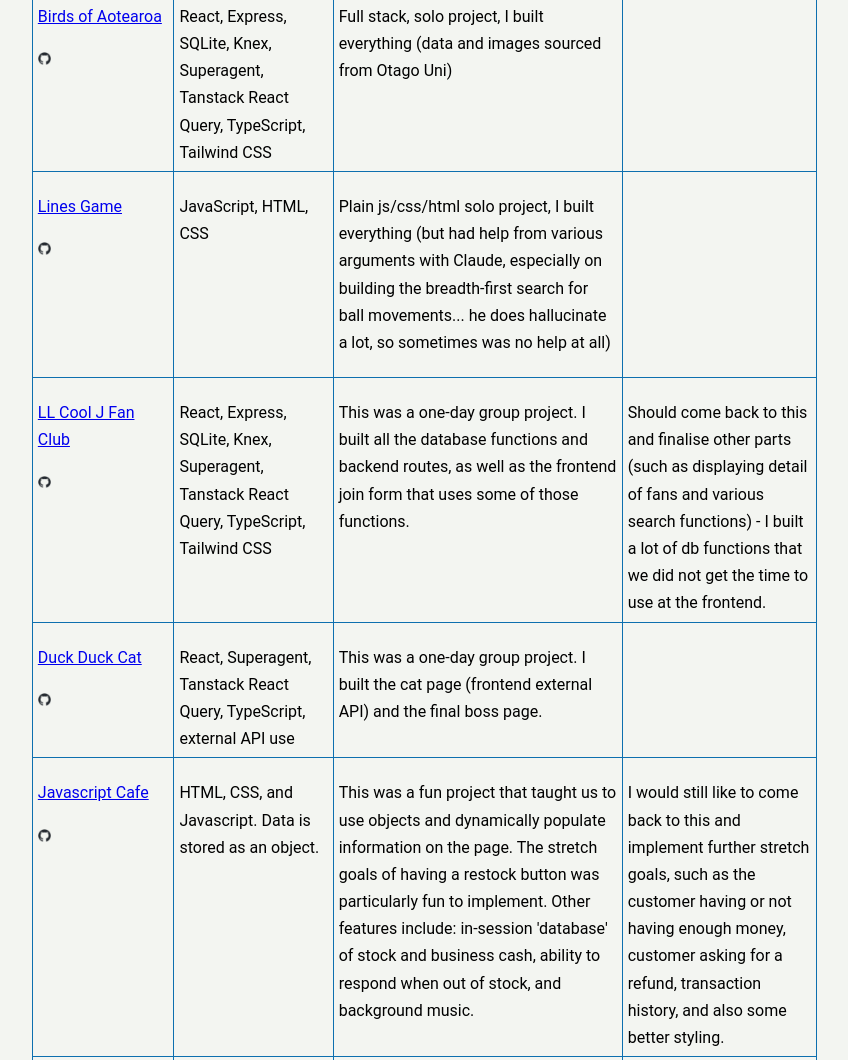
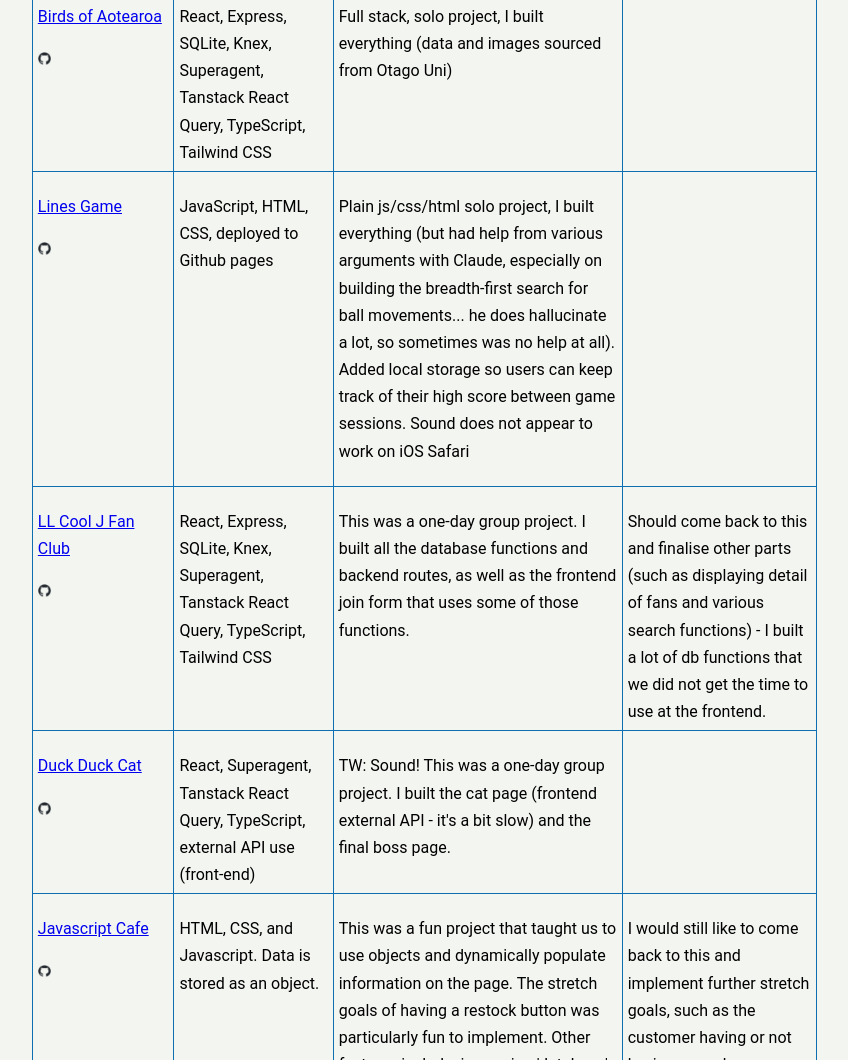
Before and after one commit to Lana-L/lana-l.github.io, a plain HTML site: page projects.html in a window 1280 px wide. Shown: the part 702-1762 px from the top of the page, without its empty margins (292-1140 px from the left). Drawn offline with Linux system fonts and the light colour scheme.

Commit message:
update lines project info

```diff
--- a/projects.html
+++ b/projects.html
@@ -82,13 +82,13 @@
               <td></td>
             </tr>
 
-                        <tr>
+            <tr>
               <td>
                 <p><a href="./lines-game/"  target="_blank">Lines Game</a></p> <a href="https://github.com/Lana-L/lines-game" target="_blank"><img src="github-mark.png" style="width: 1vw" /></a>
               </td>
-              <td>JavaScript, HTML, CSS</td>
+              <td>JavaScript, HTML, CSS, deployed to Github pages</td>
               <td>
-                <p>Plain js/css/html solo project, I built everything (but had help from various arguments with Claude, especially on building the breadth-first search for ball movements... he does hallucinate a lot, so sometimes was no help at all)</p>
+                <p>Plain js/css/html solo project, I built everything (but had help from various arguments with Claude, especially on building the breadth-first search for ball movements... he does hallucinate a lot, so sometimes was no help at all). Added local storage so users can keep track of their high score between game sessions. Sound does not appear to work on iOS Safari</p>
               </td>
               <td></td>
             </tr>
@@ -110,9 +110,9 @@
               <td>
                 <p><a href="https://duck-duck-cat-tohora-2025.devacademy.nz/"  target="_blank">Duck Duck Cat</a></p> <a href="https://github.com/tohora-2025/duck-duck-cat" target="_blank"><img src="github-mark.png" style="width: 1vw" /></a>
               </td>
-              <td>React, Superagent, Tanstack React Query, TypeScript, external API use</td>
+              <td>React, Superagent, Tanstack React Query, TypeScript, external API use (front-end)</td>
               <td>
-                <p>This was a one-day group project. I built the cat page (frontend external API) and the final boss page.</p>
+                <p>TW: Sound! This was a one-day group project. I built the cat page (frontend external API - it's a bit slow) and the final boss page.</p>
               </td>
               <td></td>
             </tr>
@@ -194,7 +194,7 @@
 
             <tr>
               <td><p><a href="./javascript-carnival/dress-the-clown/dress-the-clown.html" target="_blank">Dress the Clown</a></p> <a href="https://github.com/Lana-L/javascript-carnival/tree/main/dress-the-clown" target="_blank"><img src="github-mark.png" style="width: 1vw" /></td>
-              <td>HTML, CSS, and Javascript</td>
+              <td>Javascript (all CSS and HTML was provided)</td>
               <td>
                 <p>This is a simple 'game' where you use the keyboard arrow keys to interact with the image. A 'save this image' button is also included, but this was pre-built for us. Main learning here was how to catch keypress events.</p>
               </td>
@@ -205,7 +205,7 @@
                 <p><a href="./javascript-carnival/inflate-the-unicorn/inflate-the-unicorn.html" target="_blank">Inflate the Unicorn</a> </p><a href="https://github.com/Lana-L/javascript-carnival/tree/main/inflate-the-unicorn" target="_blank"><img src="github-mark.png" style="width: 1vw" /></a>
               </td>
 
-              <td>HTML, CSS, and Javascript</td>
+              <td>Javascript (all CSS and HTML was provided)</td>
               <td>
                 <p>This is a simple 'game' where you click on the unicorn to inflate its balloon horn. Main learning here was how to catch onclick events (which we already learned in Tic-Tac-Toe), and to cycle through images to catch the correct clicks.</p>
                 <p>A simpler solution may have been to give an ID to each individual unicorn, but I wanted to get this done without changing the HTML that was provided.</p>
```
